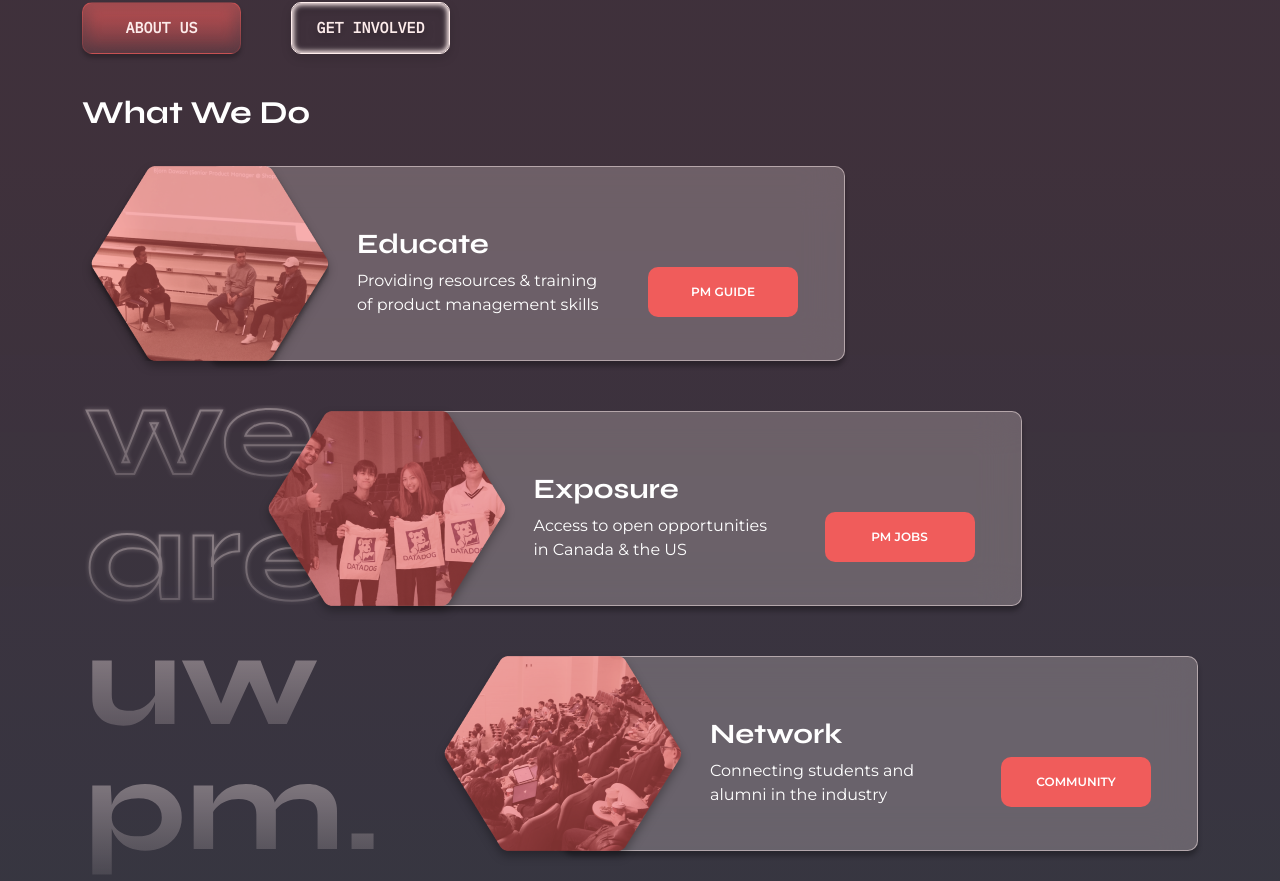
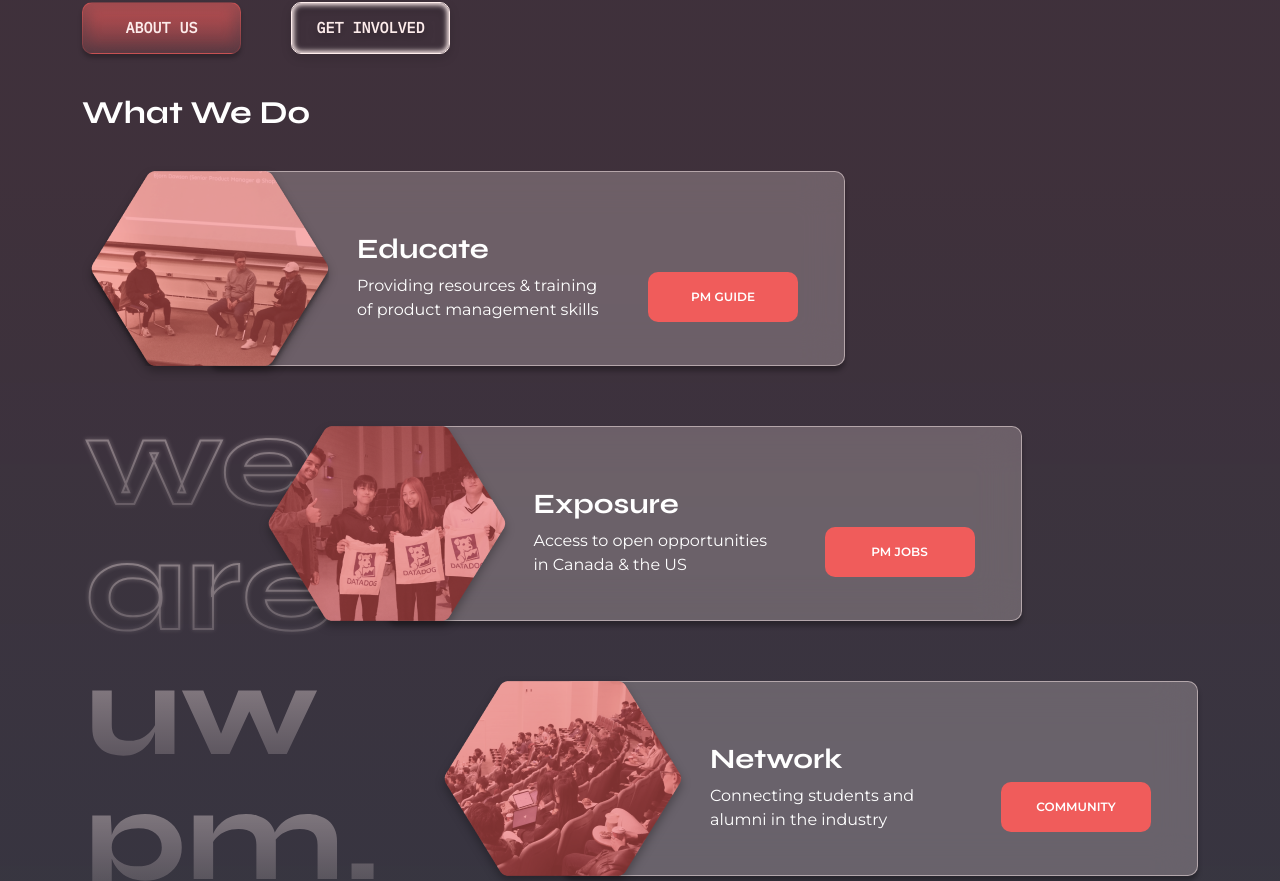
Before and after one commit to UWPM/website-v3.0, a React (Create React App) app in the folder website-v3.0/: page / in a window 1280 px wide. Shown: the part 388-1269 px from the top of the page. Built offline with nearby package versions, Linux system fonts and the light colour scheme.

Commit message:
Make small layout adjustments

```diff
--- a/website-v3.0/src/components/WhatWeDo.js
+++ b/website-v3.0/src/components/WhatWeDo.js
@@ -40,6 +40,7 @@ export default function WhatWeDo({ show }) {
   return (
     <>
       <h2>What We Do</h2>
+      <div className="what-we-do-container">
         <div className="staggered-cards">
           <div className="background-image"></div>
           {cardData.map((card, index) => (
@@ -48,6 +49,7 @@ export default function WhatWeDo({ show }) {
             </div>
           ))}
         </div>
+      </div>
     </>
   );
 }
--- a/website-v3.0/src/styles/HomePage.css
+++ b/website-v3.0/src/styles/HomePage.css
@@ -8,6 +8,11 @@
 }
 
 /* WHAT WE DO STYLES */
+
+.what-we-do-container {
+  /* min-height: ; */
+  margin-bottom: 80px;
+}
 
 .custom-card-container {
   display: flex;
@@ -76,7 +81,7 @@
 .card-container {
   display: flex;
   align-items: center;
-  margin: 25px 0;
+  margin: 30px 0;
 }
 
 .card-container:nth-child(2) {
```
Lines whose indentation alone changed are shown as unchanged.
